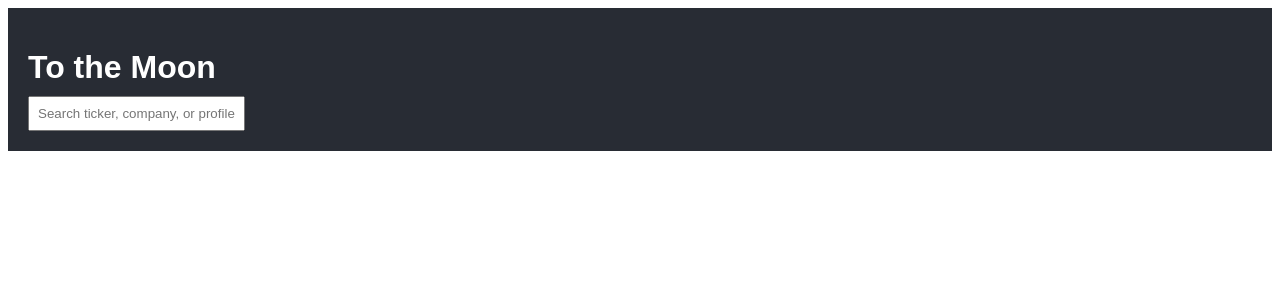
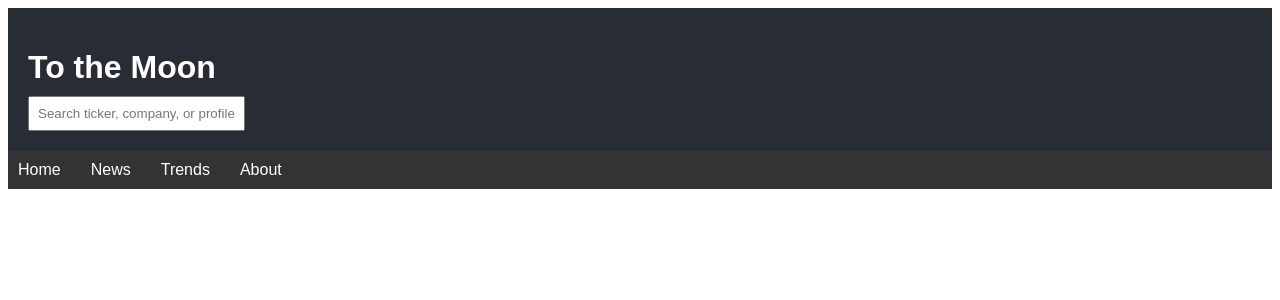
Before and after one commit to rmv6471/To-The-Moon, a React (Create React App) app in the folder client/: page / in a window 1280 px wide. Shown: the top 300 px of the page. Built offline with nearby package versions, Linux system fonts and the light colour scheme.

Commit message:
Refactor App.js to include new routing and component integrations

```diff
--- a/client/src/App.js
+++ b/client/src/App.js
@@ -1,15 +1,25 @@
+// src/App.js
 import React from 'react';
-import Header from './components/Header'; // Import the Header component
-import HomePage from './pages/HomePage'; // Import the HomePage component
+import { BrowserRouter as Router, Route, Routes } from 'react-router-dom';
+import Header from './components/Header';
+import NavigationBar from './components/NavigationBar';
+import Home from './pages/HomePage';
+import News from './pages/NewsPage';  // Assume you have this
+import Trends from './pages/TrendsPage';  // Assume you have this
+import About from './pages/AboutPage';
 
 const App = () => {
   return (
-    <div>
+    <Router>
       <Header />
-      <main>
-        <HomePage />
-      </main>
-    </div>
+      <NavigationBar />
+      <Routes>
+        <Route path="/" element={<Home />} />
+        <Route path="/news" element={<News />} />
+        <Route path="/trends" element={<Trends />} />
+        <Route path="/about" element={<About />} />
+      </Routes>
+    </Router>
   );
 };
 
```
